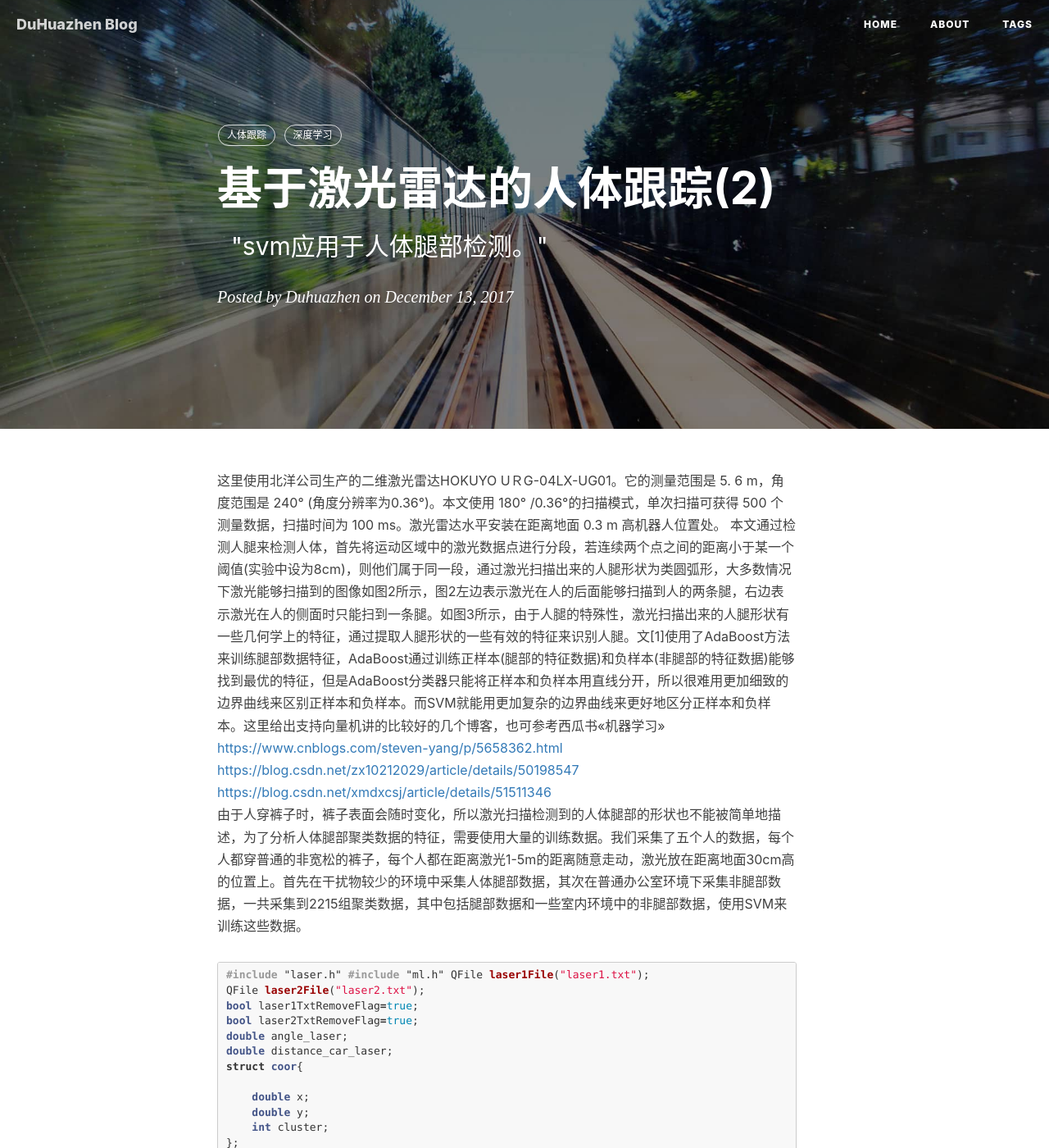
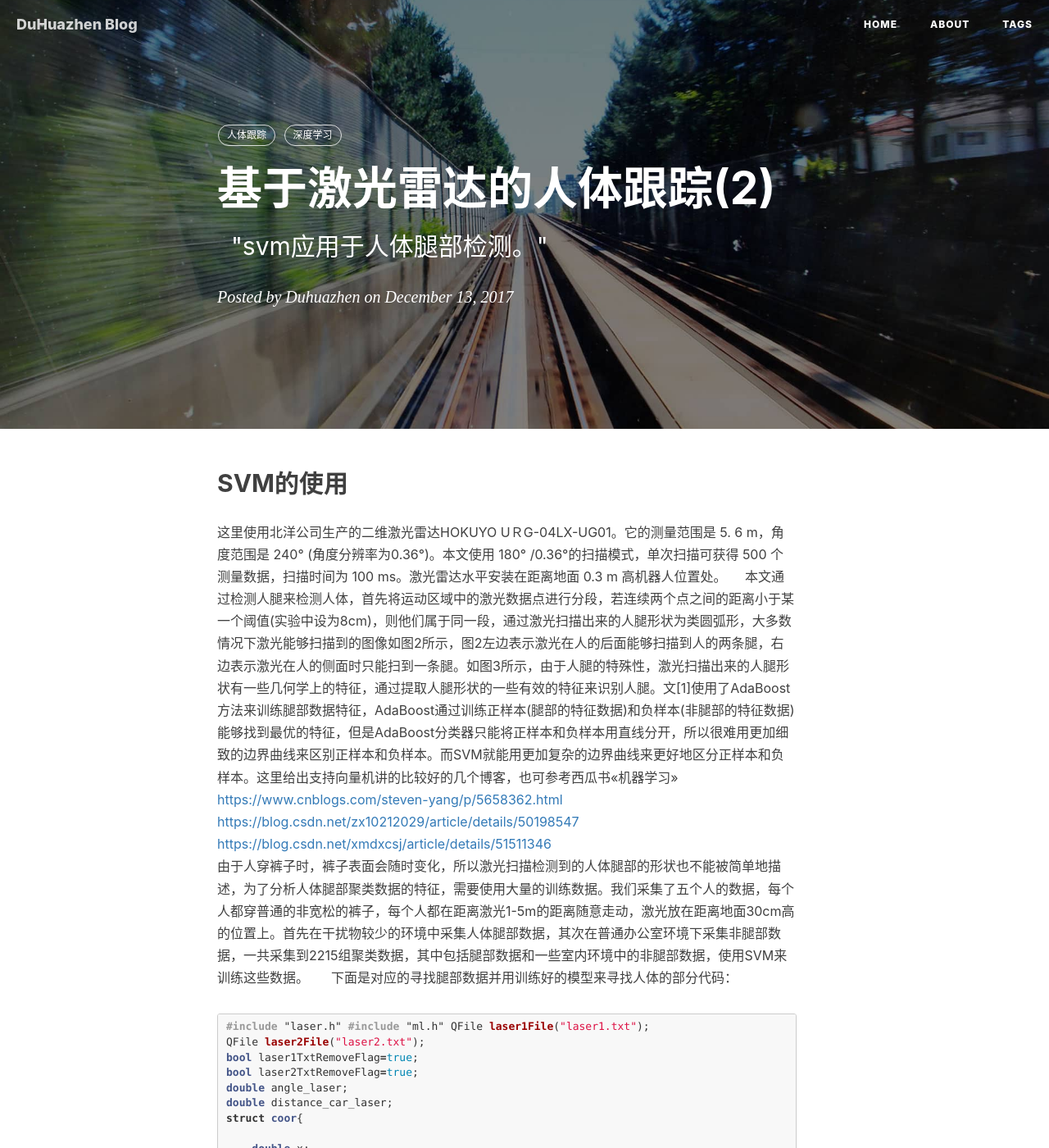
Before and after one commit to duhuazhen/duhuazhen.github.io, a Jekyll site: the page built from _posts/2017-12-05-laser1.markdown, in a window 1280 px wide and 1400 px high. Shown: the whole window at 82% size. Built offline with Jekyll 4.4.1, drawn with Linux system fonts in a browser that asks for light colours; nearby versions of some CDN libraries; comment, search, counter and statistics services are not loaded; some of the changed text lies outside the part shown.

Commit message:
Update 2017-12-05-laser1.markdown

````diff
--- a/_posts/2017-12-05-laser1.markdown
+++ b/_posts/2017-12-05-laser1.markdown
@@ -9,13 +9,14 @@ tags:
     - 人体跟踪
     - 深度学习
 ---
-
+## SVM的使用
 这里使用北洋公司生产的二维激光雷达HOKUYO UＲG-04LX-UG01。它的测量范围是 5\. 6 m，角度范围是 240° (角度分辨率为0.36°)。本文使用 180° /0.36°的扫描模式，单次扫描可获得 500 个测量数据，扫描时间为 100 ms。激光雷达水平安装在距离地面 0.3 m 高机器人位置处。
-      本文通过检测人腿来检测人体，首先将运动区域中的激光数据点进行分段，若连续两个点之间的距离小于某一个阈值(实验中设为8cm)，则他们属于同一段，通过激光扫描出来的人腿形状为类圆弧形，大多数情况下激光能够扫描到的图像如图2所示，图2左边表示激光在人的后面能够扫描到人的两条腿，右边表示激光在人的侧面时只能扫到一条腿。如图3所示，由于人腿的特殊性，激光扫描出来的人腿形状有一些几何学上的特征，通过提取人腿形状的一些有效的特征来识别人腿。文[1]使用了AdaBoost方法来训练腿部数据特征，AdaBoost通过训练正样本(腿部的特征数据)和负样本(非腿部的特征数据)能够找到最优的特征，但是AdaBoost分类器只能将正样本和负样本用直线分开，所以很难用更加细致的边界曲线来区别正样本和负样本。而SVM就能用更加复杂的边界曲线来更好地区分正样本和负样本。这里给出支持向量机讲的比较好的几个博客，也可参考西瓜书<<机器学习>>
+      本文通过检测人腿来检测人体，首先将运动区域中的激光数据点进行分段，若连续两个点之间的距离小于某一个阈值(实验中设为8cm)，则他们属于同一段，通过激光扫描出来的人腿形状为类圆弧形，大多数情况下激光能够扫描到的图像如图2所示，图2左边表示激光在人的后面能够扫描到人的两条腿，右边表示激光在人的侧面时只能扫到一条腿。如图3所示，由于人腿的特殊性，激光扫描出来的人腿形状有一些几何学上的特征，通过提取人腿形状的一些有效的特征来识别人腿。文[1]使用了AdaBoost方法来训练腿部数据特征，AdaBoost通过训练正样本(腿部的特征数据)和负样本(非腿部的特征数据)能够找到最优的特征，但是AdaBoost分类器只能将正样本和负样本用直线分开，所以很难用更加细致的边界曲线来区别正样本和负样本。而SVM就能用更加复杂的边界曲线来更好地区分正样本和负样本。这里给出支持向量机讲的比较好的几个博客，也可参考西瓜书<<机器学习>>
 [https://www.cnblogs.com/steven-yang/p/5658362.html](https://www.cnblogs.com/steven-yang/p/5658362.html)
 [https://blog.csdn.net/zx10212029/article/details/50198547](https://blog.csdn.net/zx10212029/article/details/50198547)
 [https://blog.csdn.net/xmdxcsj/article/details/51511346](https://blog.csdn.net/xmdxcsj/article/details/51511346)
       由于人穿裤子时，裤子表面会随时变化，所以激光扫描检测到的人体腿部的形状也不能被简单地描述，为了分析人体腿部聚类数据的特征，需要使用大量的训练数据。我们采集了五个人的数据，每个人都穿普通的非宽松的裤子，每个人都在距离激光1-5m的距离随意走动，激光放在距离地面30cm高的位置上。首先在干扰物较少的环境中采集人体腿部数据，其次在普通办公室环境下采集非腿部数据，一共采集到2215组聚类数据，其中包括腿部数据和一些室内环境中的非腿部数据，使用SVM来训练这些数据。
+      下面是对应的寻找腿部数据并用训练好的模型来寻找人体的部分代码：
 
 ```cpp
 #include "laser.h"
````
Also changed, not shown: other parts of _posts/2017-12-05-laser1.markdown (+3 -0 lines).
